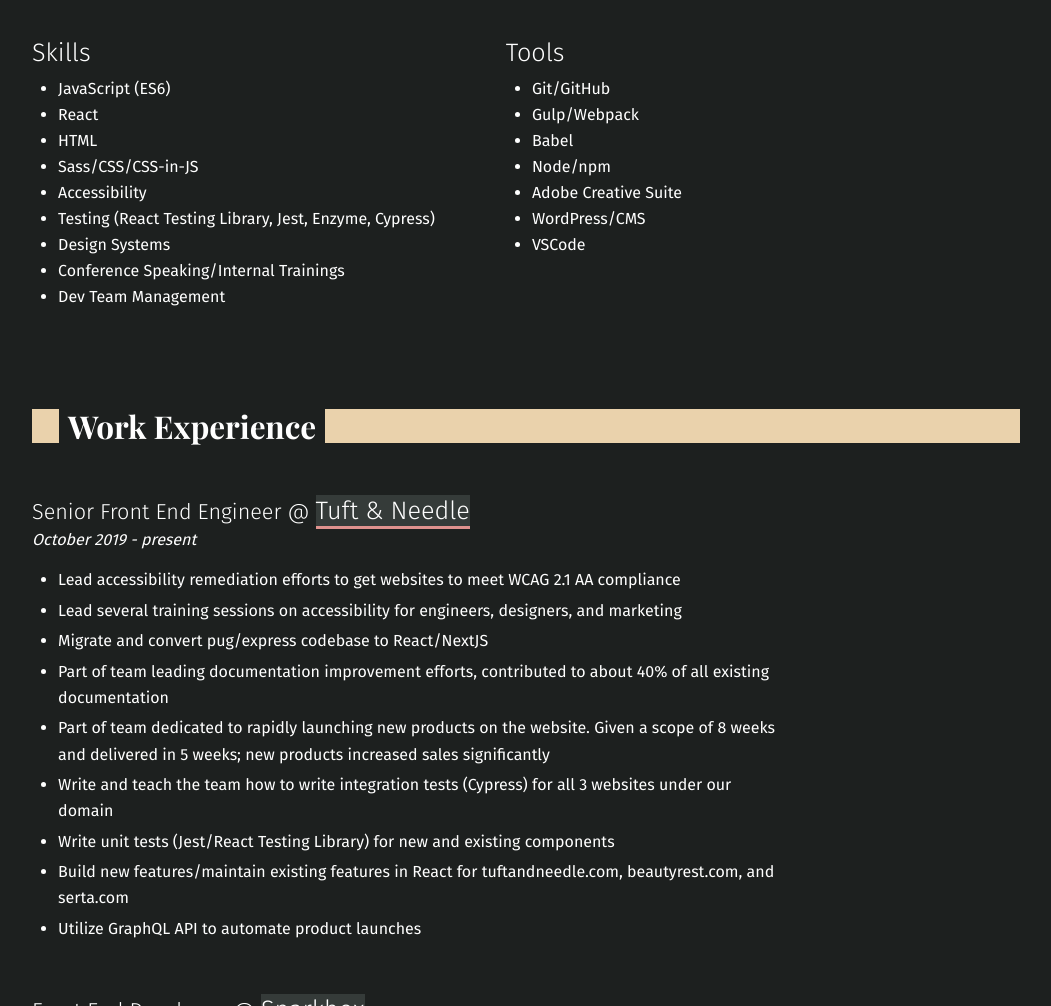
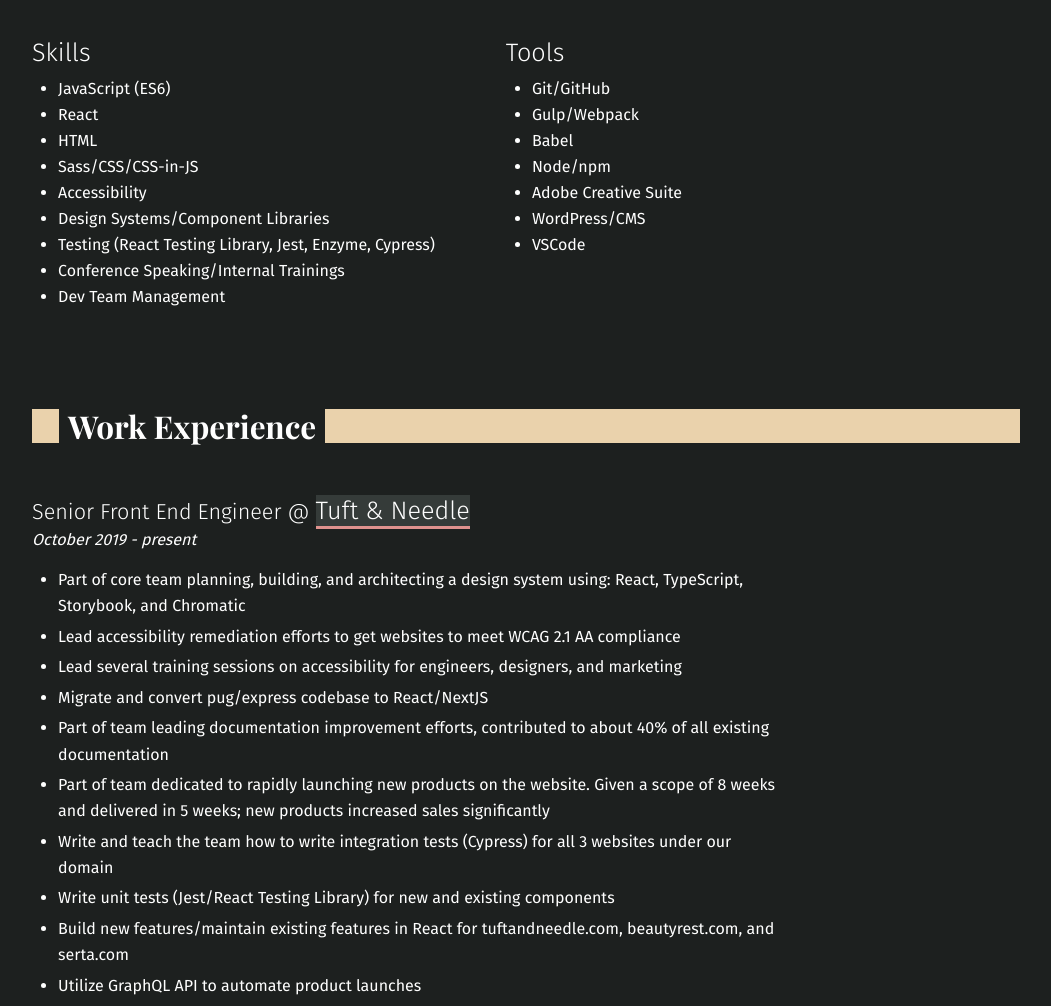
Before and after one commit to lindseywild/portfolio, a Gatsby site: page / in a window 1280 px wide. Shown: the part 757-1763 px from the top of the page, without its empty margins (114-1165 px from the left). Built offline with nearby package versions, Linux system fonts and the light colour scheme; Gatsby itself is replaced by a stand-in of ours; a web font is replaced by a local one.

Commit message:
feat: updates experience, removes todo

```diff
--- a/src/components/skills.js
+++ b/src/components/skills.js
@@ -1,4 +1,4 @@
-import React from "react"
+import React from "react";
 
 const Skills = () => (
   <div>
@@ -9,12 +9,12 @@
       <li>HTML</li>
       <li>Sass/CSS/CSS-in-JS</li>
       <li>Accessibility</li>
+      <li>Design Systems/Component Libraries</li>
       <li>Testing (React Testing Library, Jest, Enzyme, Cypress)</li>
-      <li>Design Systems</li>
       <li>Conference Speaking/Internal Trainings</li>
       <li>Dev Team Management</li>
     </ul>
   </div>
-)
+);
 
-export default Skills
+export default Skills;
--- a/src/data/data.json
+++ b/src/data/data.json
@@ -6,6 +6,7 @@
       "website": "https://www.linkedin.com/company/tuft-&-needle/",
       "dates": "October 2019 - present",
       "experience": [
+        "Part of core team planning, building, and architecting a design system using: React, TypeScript, Storybook, and Chromatic",
         "Lead accessibility remediation efforts to get websites to meet WCAG 2.1 AA compliance",
         "Lead several training sessions on accessibility for engineers, designers, and marketing",
         "Migrate and convert pug/express codebase to React/NextJS",
```
Also changed, not shown: TODOS.md (+0 -1 lines).
